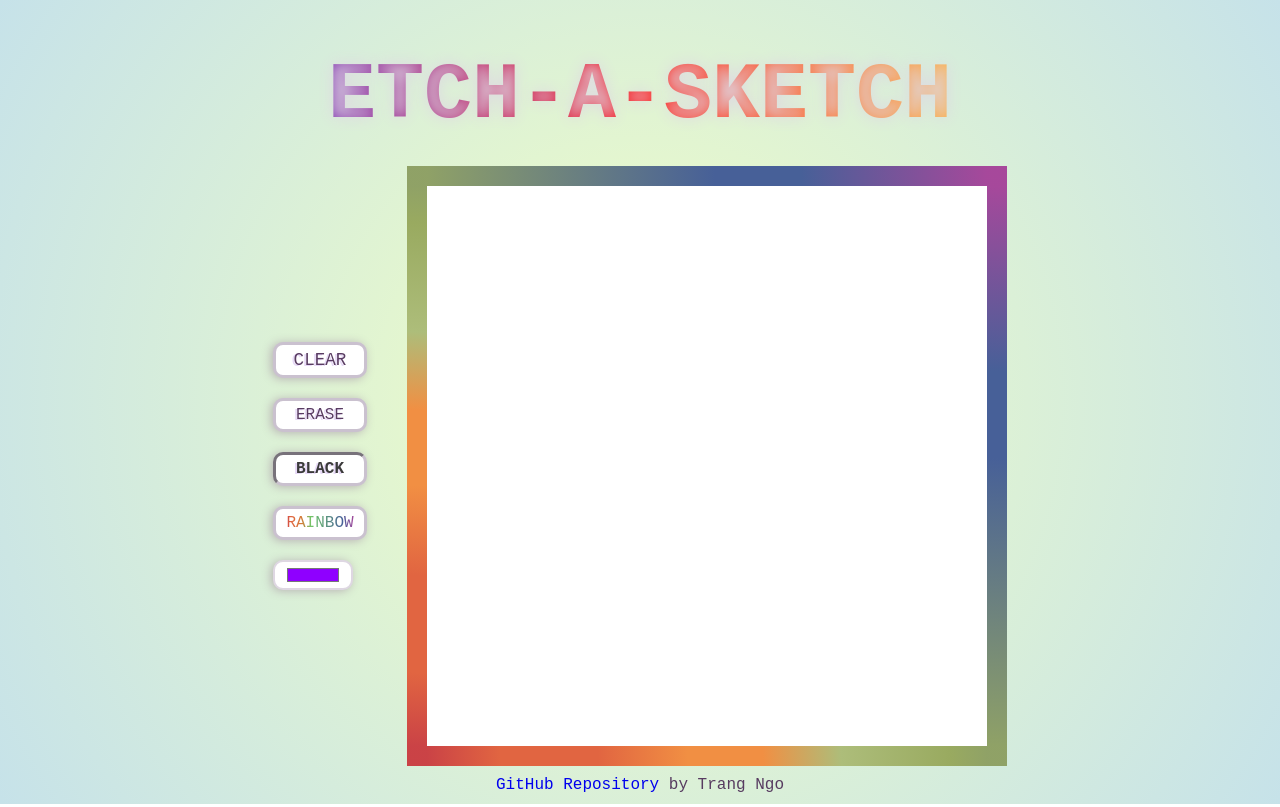
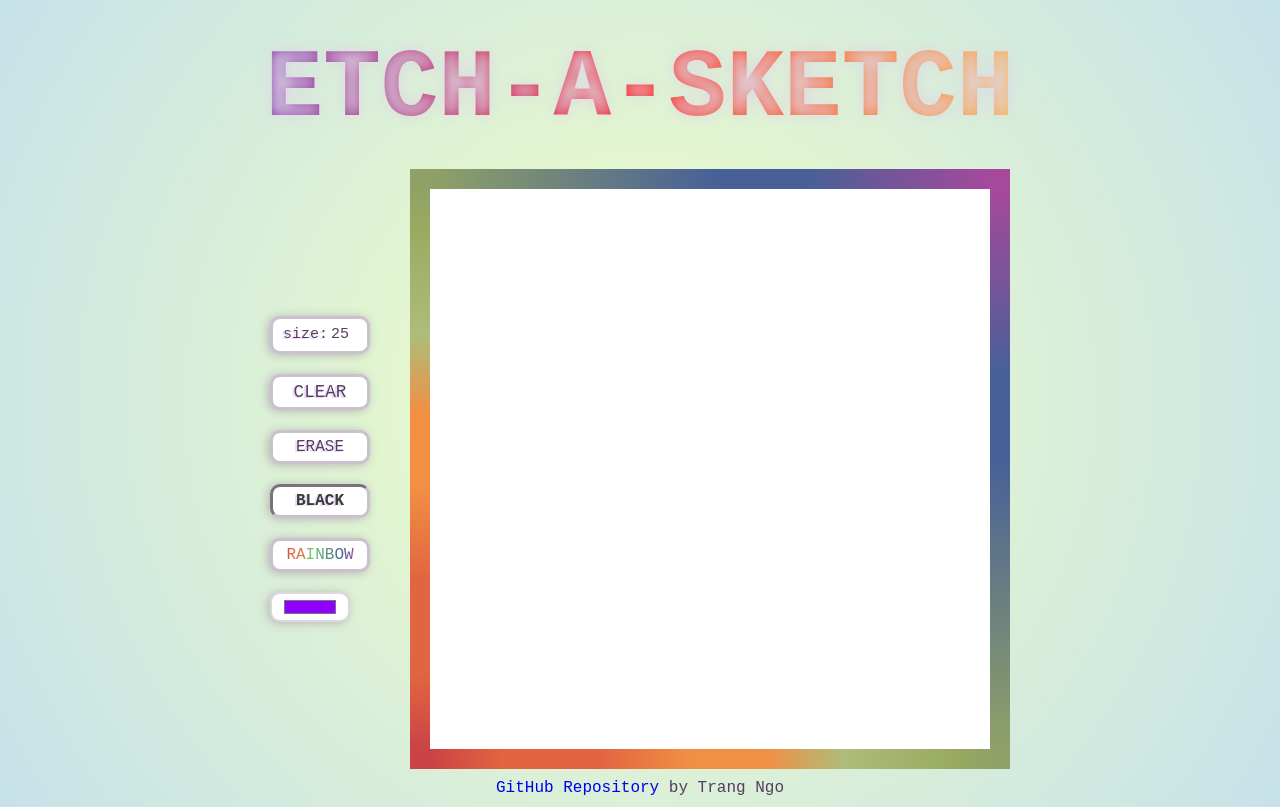
Before and after one commit to TNGO04/Etch-A-Sketch, a plain HTML site: page index.html in a window 1280 px wide. Drawn offline with Linux system fonts and the light colour scheme.

Commit message:
Add and implement a grid size input so user can input the grid-size they want.
Grid size input describes how many blocks are along the width and height of the board. Using an event listener, when the grid size input is changed, the board is reset and new grid blocks according to the grid size is added to the board node.

```diff
--- a/index.html
+++ b/index.html
@@ -9,33 +9,31 @@
 </head>
 <body>
     <header>
-        <h1 class="header-text">ETCH-A-SKETCH</h1>
+        <h1><div class="header-text"> ETCH-A-SKETCH</div> </h1>
     </header>
 
-    <div class="container">
-
+    <main class="container">
         <div class="button-list">
+            <div class="input-container">
+                <div class="sub-text">size: </div>
+                <input type="number"id="grid-size" value="25">
+            </div>
             <button id="clear">CLEAR</button>
-            <button class="color-pick" id="erase">ERASE</button>
+            <button class="color-pick" id="erase"> ERASE</button>
             <button class="color-pick" id="black"> BLACK</button>
             <button class="color-pick" id="rainbow">
                 <div class="text">RAINBOW</div>
             </button>
-
             <input class= "color-pick" type="color" id="color-picker" value="#8F00FF">
-
         </div>
 
         <div class="board">
+        </div>
+    </main>
 
-        </div>
-
-    </div>
-
-    <div class="footer">
+    <footer class="footer">
         <a href="https://github.com/TNGO04/Etch-A-Sketch">GitHub Repository</a> by Trang Ngo
-    </div>
-
+    </footer>
 
     <script src="./javascript.js"></script>
 </body>
--- a/javascript.js
+++ b/javascript.js
@@ -1,30 +1,88 @@
 const boardObject = document.querySelector(".board");
-const dimension = 14;
+const sizeInput = document.querySelector("#grid-size");
+
+// change grid size whenever grid-size input is changed
+let dimension = sizeInput.value;
+sizeInput.addEventListener('change', changeGridSize);
+
+// default color button is black
 let lastClicked = document.getElementById('black');
 initializeBoard(dimension);
 
 // set color mode based on color buttons
 const colorButtons = document.querySelectorAll(".color-pick");
+setUpColorButtons();
+
+// set up event listeners to implement sketching
+let blockList = document.querySelectorAll(".grid-block");
+let mouseDown = false;
+setUpGridEventListener();
+
+// implement clear button functionality
+const clearButton = document.getElementById('clear');
+clearButton.addEventListener('click', clearBoard);
+
+
+/**
+ * Create grid and initialize default color button.
+ * @param {number} size   width and height of sketch board
+ */
+function initializeBoard(size) {
+    createGrid(size);
+    buttonClicked(lastClicked); // set style for lastClicked
+}
+
+/**
+ * Create grid of certain size by appending grid block into board.
+ * @param {number} size
+ */
+function createGrid(size) {
+    let gridBlock, rowElement;
+
+    // create grid
+    for (let row = 0; row < size; row++) {
+        rowElement = document.createElement('div');
+        rowElement.classList.add('row');
+        for (let col = 0; col < size; col++) {
+            gridBlock = document.createElement('div');
+            gridBlock.classList.add('grid-block');
+            gridBlock.style.flex = '1 0 0px';
+            rowElement.appendChild(gridBlock);
+        }
+        rowElement.style.flex = '1 0 0px';
+        rowElement.style.display = 'flex';
+        boardObject.appendChild(rowElement);
+    }
+}
+
+/**
+ * Set up event listener for color buttons (rainbow, black, color picker, and erase).
+ */
+function setUpColorButtons() {
     colorButtons.forEach((button) => button.addEventListener('click', (event) => {
         buttonUnclicked(lastClicked);
         lastClicked = button;
         buttonClicked(lastClicked);
 
     }));
+}
 
-const blockList = document.querySelectorAll(".grid-block");
-let mouseDown = false;
+/**
+ * Set up event listeners for grid blocks.
+ */
+function setUpGridEventListener() {
+
     //deal with etching through mousedown, mouseover (hover), and mouseup event
     blockList.forEach((block) => {
         block.addEventListener('mousedown', (event) => {
             mouseDown = true;
-            fillColor(event.target);
+            event.target.style.backgroundColor = getColor();
 
         });
 
         block.addEventListener('mouseover', (event) => {
             if (mouseDown) {
-                fillColor(event.target);
+                event.target.style.backgroundColor = getColor();
             }
         });
 
@@ -48,41 +106,36 @@ container.addEventListener('mouseup', () => {
     mouseDown = false;
     })
 
-
-const clearButton = document.getElementById('clear');
-clearButton.addEventListener('click', clearBoard);
-
-
-
-function initializeBoard(size) {
-    createGrid(size);
-    buttonClicked(lastClicked); // set style for lastClicked
 }
 
-function createGrid(size) {
-    let gridBlock, rowElement;
+/**
+ * Remove all children nodes of an element.
+ * Source: https://www.javascripttutorial.net/dom/manipulating/remove-all-child-nodes/
+ * @param {node} parent
+ */
 
-    // create grid
-    for (let row = 0; row < size; row++) {
-        rowElement = document.createElement('div');
-        rowElement.classList.add('row');
-        for (let col = 0; col < size; col++) {
-            gridBlock = document.createElement('div');
-            gridBlock.classList.add('grid-block');
-            gridBlock.style.flex = '1 0 0px';
-            rowElement.appendChild(gridBlock);
-        }
-        rowElement.style.flex = '1 0 0px';
-        rowElement.style.display = 'flex';
-        boardObject.appendChild(rowElement);
+function removeAllChildNodes(parent) {
+    while (parent.firstChild) {
+        parent.removeChild(parent.firstChild);
     }
 }
 
+/**
+ * Change grid size by clearing current grid blocks and adding new ones.
+ */
+function changeGridSize() {
+    removeAllChildNodes(boardObject);
+    initializeBoard(sizeInput.value);
+    lastClicked = document.getElementById('black');
 
-function fillColor(block) {
-    block.style.backgroundColor = getColor();
+    blockList = document.querySelectorAll(".grid-block");
+    setUpGridEventListener();
 }
 
+/**
+ * Get color based on current color mode.
+ * @returns color for grid block
+ */
 function getColor() {
     switch (lastClicked.id) {
         case 'black':
@@ -102,21 +155,36 @@ function getColor() {
     return color;
 }
 
+/**
+ * Change style of button after being clicked.
+ * @param {Node} button
+ */
+
 function buttonClicked(button) {
     button.style.borderStyle = 'inset';
     button.style.fontWeight = 'bold';
 }
+
+/**
+ * Change style of button to be unclicked.
+ * @param {Node} button
+ */
+
 
 function buttonUnclicked(button) {
     button.style.borderStyle = 'solid';
     button.style.fontWeight = 'normal';
 }
 
-
+/**
+ * Get a random pastel/light color.
+ * @returns random color
+ */
 function getRandomColor() {
-    // for this random color generator, I only want pastel-ish colors (for aesthetic reason). By only generating random value
-    // from shift to 256, I can avoid the lower RGB values which are associated with darker/bolder colors.
-    shift = 160;
+    /* for this random color generator generate colors from 3 R, B, and G values. I only want pastel-ish colors
+    (for aesthetic reason), so by only generating random value from shift to 256, I can avoid the lower RGB values
+    which are associated with darker/bolder colors.*/
+    shift = 100;
     var color = 'rgb(';
     for (var i = 0; i < 3; i++) {
       color += Math.floor(shift + Math.random() * (256 - shift));
@@ -128,6 +196,9 @@ function getRandomColor() {
     return color;
   }
 
+  /**
+   * Clear color from board.
+   */
   function clearBoard() {
     blockList.forEach((block) => block.style.backgroundColor = 'white');
   }
--- a/style.css
+++ b/style.css
@@ -1,6 +1,28 @@
 * {
     font-family: 'Courier New', Courier, monospace;
 }
+
+h1 {
+    padding-top: 20px;
+}
+
+.header-text {
+    text-align: center;
+    font-size: 3em;
+    margin-bottom: 25px;
+
+    background: rgb(131,58,180);
+    background-color: rgb(131,58,180);
+    background: linear-gradient(90deg, rgba(131,58,180,1) 0%, rgba(253,29,29,1) 50%, rgba(252,176,69,1) 100%);
+
+    /* Use the text as a mask for the background. */
+    /* This will show the gradient as a text color rather than element bg. */
+    -webkit-background-clip: text;
+    -webkit-text-fill-color: transparent;
+
+    text-shadow: 0 0 15px rgb(222, 215, 226)
+}
+
 
 body {
     height: 100vh;
@@ -13,10 +35,9 @@ body {
     align-items: center;
     justify-content: center;
     gap: 15 px;
-
 }
 
-button {
+button, .input-container{
     flex: 0 0 auto;
     padding: 5px 10px;
     background-color: white;
@@ -40,36 +61,9 @@ button {
     margin-right: 40px;
 }
 
-h1 {
-    text-align: center;
-    font-size: 5em;
-    margin-bottom: 25px;
-
-    background: rgb(131,58,180);
-    background-color: rgb(131,58,180);
-    background: linear-gradient(90deg, rgba(131,58,180,1) 0%, rgba(253,29,29,1) 50%, rgba(252,176,69,1) 100%);
-
-    /* Use the text as a mask for the background. */
-    /* This will show the gradient as a text color rather than element bg. */
-    -webkit-background-clip: text;
-    -webkit-text-fill-color: transparent;
-
-    text-shadow: 0 0 15px rgb(222, 215, 226)
-}
-
-
-
-.footer {
-    padding: 10px;
-    text-align: center;
-    color: rgba(77, 46, 87, 0.933);
-}
-
 .container {
     flex: 1 1 auto;
     display: flex;
-
-
 }
 
 .board {
@@ -77,8 +71,7 @@ h1 {
     width: 70vh;
     height: 70vh;
     background-color: white;
-    border-image:
-    linear-gradient( 45deg,
+    border-image: linear-gradient( 45deg,
                                 #CA4246 0,
                                 #E16541 6.666%,
                                 #E16541 15.333%,
@@ -91,11 +84,9 @@ h1 {
                                 #A7489B 100%) 1;
     border-width: 20px;
     border-style: solid;
-
     display:flex;
     flex-direction: column;
     gap: 0px;
-
 }
 
 a {
@@ -113,9 +104,7 @@ a {
     box-shadow: inset 0px 0px 0px 15px white;
     text-shadow: -2px 1px rgb(231, 217, 247);
     filter: drop-shadow(-2px 1px 5px rgb(184, 179, 180));
-
     background-color: white;
-
 }
 
 .color-pick {
@@ -148,3 +137,33 @@ a {
     text-shadow: none;
     background-color: white;
 }
+
+#grid-size {
+    width: 35px;
+    height: 20px;
+    text-align: center;
+    border: none;
+    color:rgba(77, 46, 87, 0.933);
+    font-size: 15px;
+    -webkit-appearance: none;
+}
+
+.button-list .input-container {
+    padding-right: 0px;
+    position: relative;
+    display: flex;
+    align-items: center;
+    justify-content: center;
+}
+
+.input-container .sub-text {
+        font-size: 15px;
+  }
+
+
+
+.footer {
+    padding: 10px;
+    text-align: center;
+    color: rgba(77, 46, 87, 0.933);
+}
```
Lines whose indentation alone changed are shown as unchanged.
